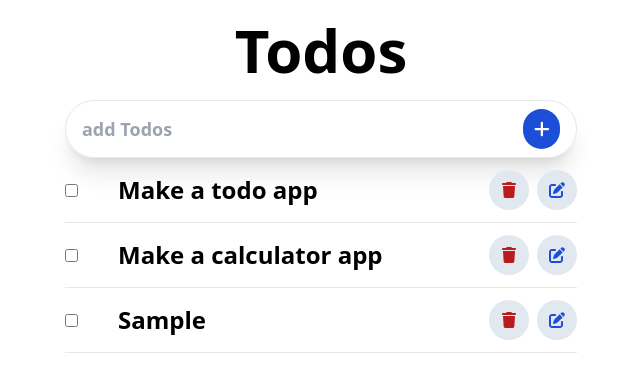
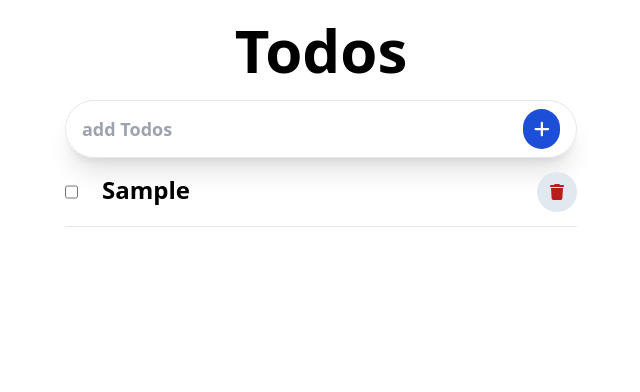
Before and after one commit to hirwaaldo1/gym-toDoList-react-context, a React (Create React App) app: page / in a window 1280 px wide. Both pictures are taken after typing "Sample" into the empty fields and a click on the button 860 px from the left and 129 px from the top of the page. Shown: the top 392 px of the page, without its empty margins (319-959 px from the left). Built offline with nearby package versions, Linux system fonts and the light colour scheme.

Commit message:
fix: apply all change

```diff
--- a/src/components/Input.js
+++ b/src/components/Input.js
@@ -3,15 +3,9 @@ import { TodosListContext } from "../contexts";
 import { FontAwesomeIcon } from "@fortawesome/react-fontawesome";
 import { faPlus } from "@fortawesome/free-solid-svg-icons";
 export default function Input() {
-  const { setData } = useContext(TodosListContext);
+  const { addNewTodo } = useContext(TodosListContext);
   const [inputValue, setInputValue] = useState("");
-  function addNewTodo(title) {
-    setData((data) => [
-      ...data,
-      { id: data[data.length - 1]?.id + 1 || 1, title: title },
-    ]);
-    setInputValue("");
-  }
+
   return (
     <div>
       <h1 className="text-6xl my-5">Todos</h1>
@@ -32,6 +26,7 @@ export default function Input() {
           onClick={() => {
             if (inputValue) {
               addNewTodo(inputValue);
+              setInputValue("");
             }
           }}
         >
--- a/src/components/Todo.js
+++ b/src/components/Todo.js
@@ -1,47 +1,25 @@
 import { useContext, useState } from "react";
 import { TodosListContext } from "../contexts";
-import { faEdit, faSave, faTrash } from "@fortawesome/free-solid-svg-icons";
+import { faTrash } from "@fortawesome/free-solid-svg-icons";
 import { FontAwesomeIcon } from "@fortawesome/react-fontawesome";
 
-export default function Todo({ title, id, deleteTodo }) {
+export default function Todo({ title, id }) {
+  const { editDataValue, deleteTodo } = useContext(TodosListContext);
   const [isCheck, setIsCheck] = useState(false);
-  const [isEdit, setIsEdit] = useState(false);
-  const [editValue, setEditValue] = useState(title);
-  const { setData, data } = useContext(TodosListContext);
-  function editDataValue() {
-    let newData = data.map((item) => {
-      if (item.id === id) {
-        return {
-          ...item,
-          title: editValue,
-        };
-      }
-      return item;
-    });
-    setData(newData);
-    setIsEdit(!isEdit);
-  }
   return (
     <div className="flex justify-between items-center py-3 border-b">
-      {isEdit ? (
-        <div className="flex gap-10 items-center">
-          <input
-            className="border-2 border-black pt-1 pb-2 px-4 rounded-md"
-            onChange={(e) => setEditValue(e.target.value)}
-            value={editValue}
-          />
-          <FontAwesomeIcon
-            icon={faSave}
-            className="text-green-600 cursor-pointer"
-            onClick={editDataValue}
-          />
-        </div>
-      ) : (
-        <div className="flex gap-10 items-center">
-          <input type="checkbox" onClick={() => setIsCheck(!isCheck)} />
-          <p className={`${isCheck && "line-through"}`}>{title}</p>
-        </div>
-      )}
+      <div className="flex gap-2">
+        <input type="checkbox" onClick={() => setIsCheck(!isCheck)} />
+        <blockquote
+          className=" pt-1 pb-2 px-4 rounded-md"
+          contentEditable={true}
+          suppressContentEditableWarning={true}
+          onBlur={(e) => editDataValue(id, e.target.textContent)}
+        >
+          <p className={isCheck && "line-through"}>{title}</p>
+        </blockquote>
+      </div>
+
       <div className="flex gap-2">
         <button
           className="text-red-700 bg-slate-200 rounded-full w-10 h-10 flex justify-center items-center text-base"
@@ -49,12 +27,6 @@ export default function Todo({ title, id, deleteTodo }) {
         >
           <FontAwesomeIcon icon={faTrash} />
         </button>
-        <button
-          className="text-blue-700 bg-slate-200 rounded-full w-10 h-10 flex justify-center items-center text-base"
-          onClick={() => setIsEdit(!isEdit)}
-        >
-          <FontAwesomeIcon icon={faEdit} />
-        </button>
       </div>
     </div>
   );
--- a/src/components/TodosList.js
+++ b/src/components/TodosList.js
@@ -3,16 +3,13 @@ import { TodosListContext } from "../contexts";
 import Todo from "./Todo";
 
 export default function TodosList() {
-  const { data, setData } = useContext(TodosListContext);
-  function deleteTodo(id) {
-    let newValue = data.filter((item) => item.id !== id);
-    setData(newValue);
-  }
+  const { data } = useContext(TodosListContext);
+
   return (
     <div>
-      {data?.length === 0 && <p className="text-2xl">No Todos</p>}
-      {data?.map((item, i) => {
-        return <Todo key={item.id} {...item} deleteTodo={deleteTodo} />;
+      {data.length === 0 && <p className="text-2xl">No Todos</p>}
+      {data.map((item) => {
+        return <Todo key={item.id} {...item} />;
       })}
     </div>
   );
--- a/src/contexts/index.js
+++ b/src/contexts/index.js
@@ -1,19 +1,31 @@
 import { createContext, useState } from "react";
-const DATA = [
-  {
-    id: 1,
-    title: "Make a todo app",
-  },
-  {
-    id: 2,
-    title: "Make a calculator app",
-  },
-];
-export const TodosListContext = createContext(DATA);
+export const TodosListContext = createContext([]);
 
 export default function TodosListContextProvider({ children }) {
-  const [data, setData] = useState(DATA);
-  let value = { data, setData };
+  const [data, setData] = useState([]);
+  function addNewTodo(title) {
+    setData((data) => [
+      ...data,
+      { id: data[data.length - 1]?.id + 1 || 1, title: title },
+    ]);
+  }
+  function editDataValue(id, editValue) {
+    let newData = data.map((item) => {
+      if (item.id === id) {
+        return {
+          ...item,
+          title: editValue,
+        };
+      }
+      return item;
+    });
+    setData(newData);
+  }
+  function deleteTodo(id) {
+    let newValue = data.filter((item) => item.id !== id);
+    setData(newValue);
+  }
+  let value = { data, setData, addNewTodo, editDataValue, deleteTodo };
   return (
     <TodosListContext.Provider value={value}>
       {children}
```
